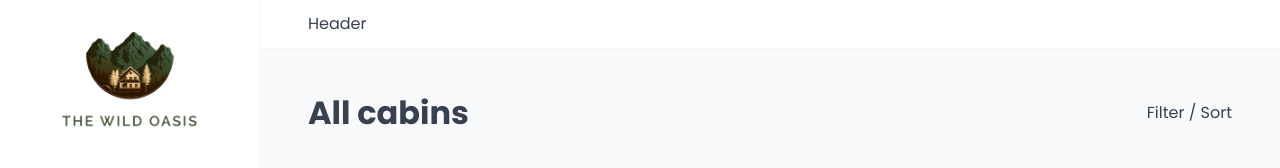
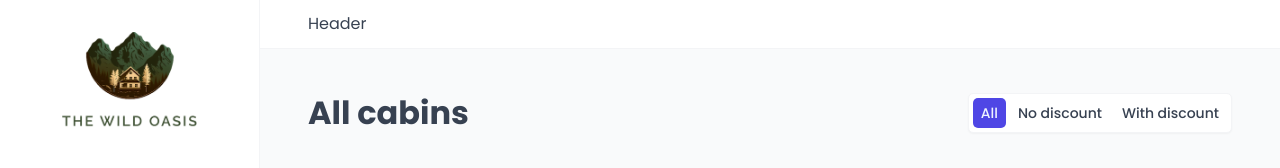
Before and after one commit to harun-rucse/hotel-bookings-app, a React (Vite) app: page /cabins in a window 1280 px wide. Shown: the top 168 px of the page. Built offline with nearby package versions, Linux system fonts and the light colour scheme; no server answers; the database is empty; a web font is replaced by a local one.

Commit message:
Filter operation of cabin table

```diff
--- a/src/features/cabins/CabinTable.jsx
+++ b/src/features/cabins/CabinTable.jsx
@@ -1,3 +1,4 @@
+import { useSearchParams } from "react-router-dom";
 import Spinner from "../../ui/Spinner";
 import CabinRow from "./CabinRow";
 import { useCabins } from "./useCabins";
@@ -6,6 +7,16 @@
 
 function CabinTable() {
   const { isLoading, cabins } = useCabins();
+  const [searchParams] = useSearchParams();
+
+  const filterValue = searchParams.get("discount") || "all";
+  let filteredCabins = [];
+
+  if (filterValue === "all") filteredCabins = cabins;
+  if (filterValue === "no-discount")
+    filteredCabins = cabins.filter((cabin) => cabin.discount === 0);
+  if (filterValue === "with-discount")
+    filteredCabins = cabins.filter((cabin) => cabin.discount > 0);
 
   if (isLoading) return <Spinner />;
 
@@ -22,7 +33,7 @@
         </Table.Header>
 
         <Table.Body
-          data={cabins}
+          data={filteredCabins}
           render={(cabin) => <CabinRow key={cabin.id} cabin={cabin} />}
         />
       </Table>
--- /dev/null
+++ b/src/features/cabins/CabinTableOperations.jsx
@@ -0,0 +1,19 @@
+import Filter from "../../ui/Filter";
+import TableOperations from "../../ui/TableOperations";
+
+function CabinTableOperations() {
+  return (
+    <TableOperations>
+      <Filter
+        filteredField="discount"
+        options={[
+          { label: "All", value: "all" },
+          { label: "No discount", value: "no-discount" },
+          { label: "With discount", value: "with-discount" },
+        ]}
+      />
+    </TableOperations>
+  );
+}
+
+export default CabinTableOperations;
--- a/src/pages/Cabins.jsx
+++ b/src/pages/Cabins.jsx
@@ -2,13 +2,14 @@
 import Row from "../ui/Row";
 import CabinTable from "../features/cabins/CabinTable";
 import AddCabin from "../features/cabins/AddCabin";
+import CabinTableOperations from "../features/cabins/CabinTableOperations";
 
 function Cabins() {
   return (
     <>
       <Row type="horizontal">
         <Heading as="h1">All cabins</Heading>
-        <p>Filter / Sort</p>
+        <CabinTableOperations />
       </Row>
 
       <Row>
--- a/src/ui/Filter.jsx
+++ b/src/ui/Filter.jsx
@@ -1,3 +1,4 @@
+import { useSearchParams } from "react-router-dom";
 import styled, { css } from "styled-components";
 
 const StyledFilter = styled.div`
@@ -33,3 +34,30 @@
     color: var(--color-brand-50);
   }
 `;
+
+function Filter({ filteredField, options = [] }) {
+  const [searchParams, setSearchParams] = useSearchParams();
+
+  const currentFilter = searchParams.get(filteredField) || options.at(0).value;
+
+  function handleClick(value) {
+    searchParams.set(filteredField, value);
+    setSearchParams(searchParams);
+  }
+
+  return (
+    <StyledFilter>
+      {options.map((option) => (
+        <FilterButton
+          key={option.value}
+          active={currentFilter === option.value}
+          onClick={() => handleClick(option.value)}
+        >
+          {option.label}
+        </FilterButton>
+      ))}
+    </StyledFilter>
+  );
+}
+
+export default Filter;
```
